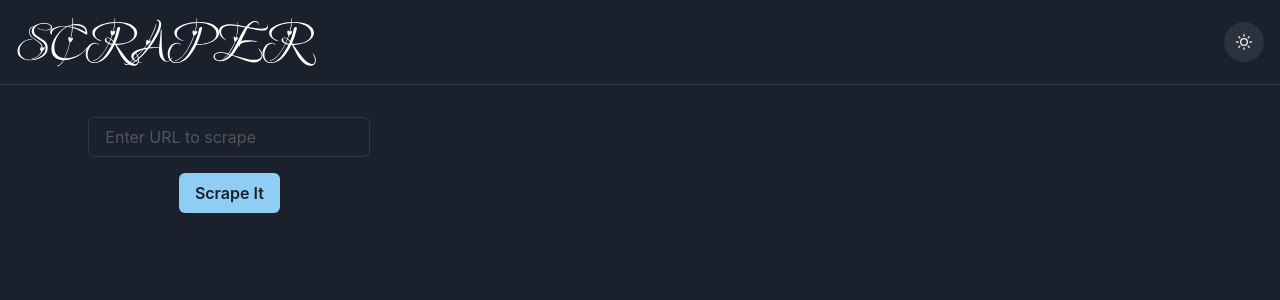
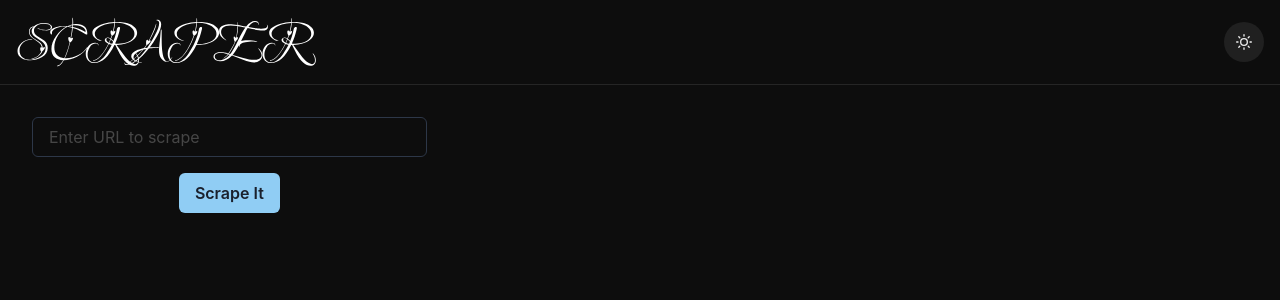
Before and after one commit to vytenisblask/scrape-takais, a Next.js app: page / in a window 1280 px wide. Shown: the top 300 px of the page. Built offline with nearby package versions, Linux system fonts and the light colour scheme.

Commit message:
styling updates

```diff
--- a/src/pages/index.tsx
+++ b/src/pages/index.tsx
@@ -94,7 +94,7 @@ export default function Home() {
     <Container maxW="container.xl" p={4}>
       <Box display={{ base: "block", md: "flex" }}>
         <VStack flex="1" p={4} spacing={4}>
-          <form onSubmit={handleSubmit}>
+          <form onSubmit={handleSubmit} style={{ width: "100%" }}>
             <VStack spacing={4}>
               <Input
                 type="text"
--- a/src/pages/theme.ts
+++ b/src/pages/theme.ts
@@ -1,10 +1,18 @@
-// theme.ts
-import { extendTheme } from "@chakra-ui/react";
+import { extendTheme, ThemeConfig, StyleFunctionProps } from "@chakra-ui/react";
+
+const config: ThemeConfig = {
+  initialColorMode: "dark",
+  useSystemColorMode: false,
+};
 
 const theme = extendTheme({
-  config: {
-    initialColorMode: "dark",
-    useSystemColorMode: true,
+  config,
+  styles: {
+    global: (props: StyleFunctionProps) => ({
+      body: {
+        bg: props.colorMode === "dark" ? "blackAlpha.400" : "whiteAlpha.900",
+      },
+    }),
   },
   // ... other theme configurations
 });
```
